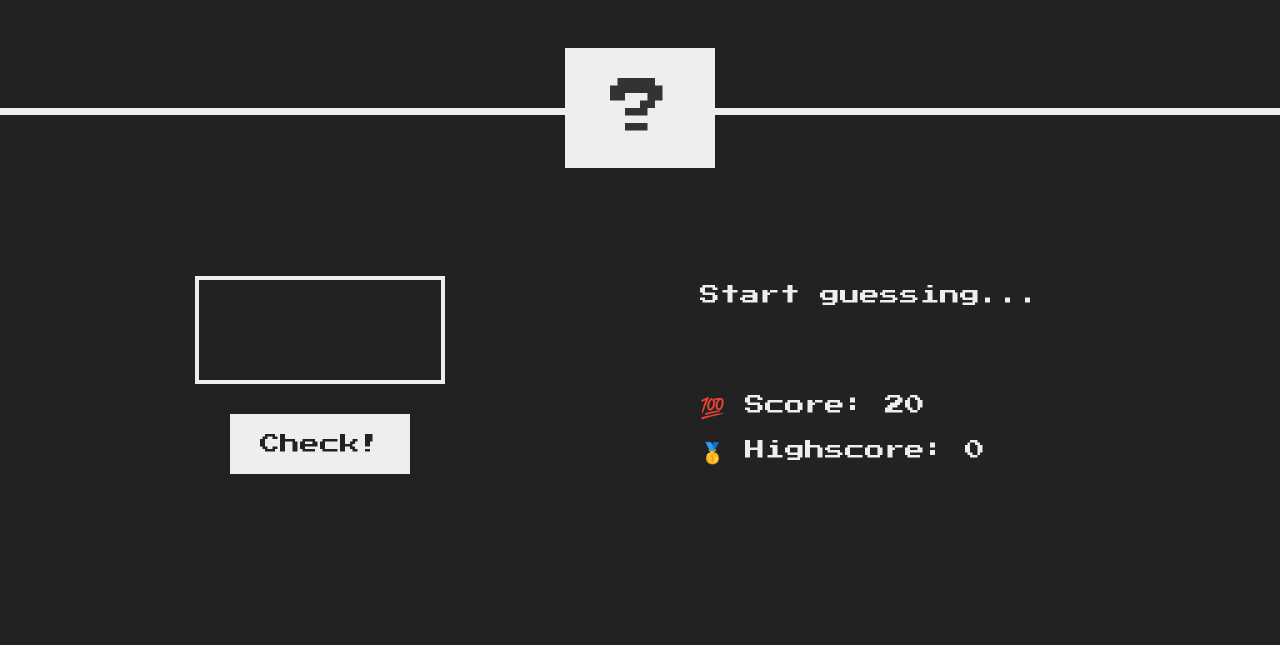
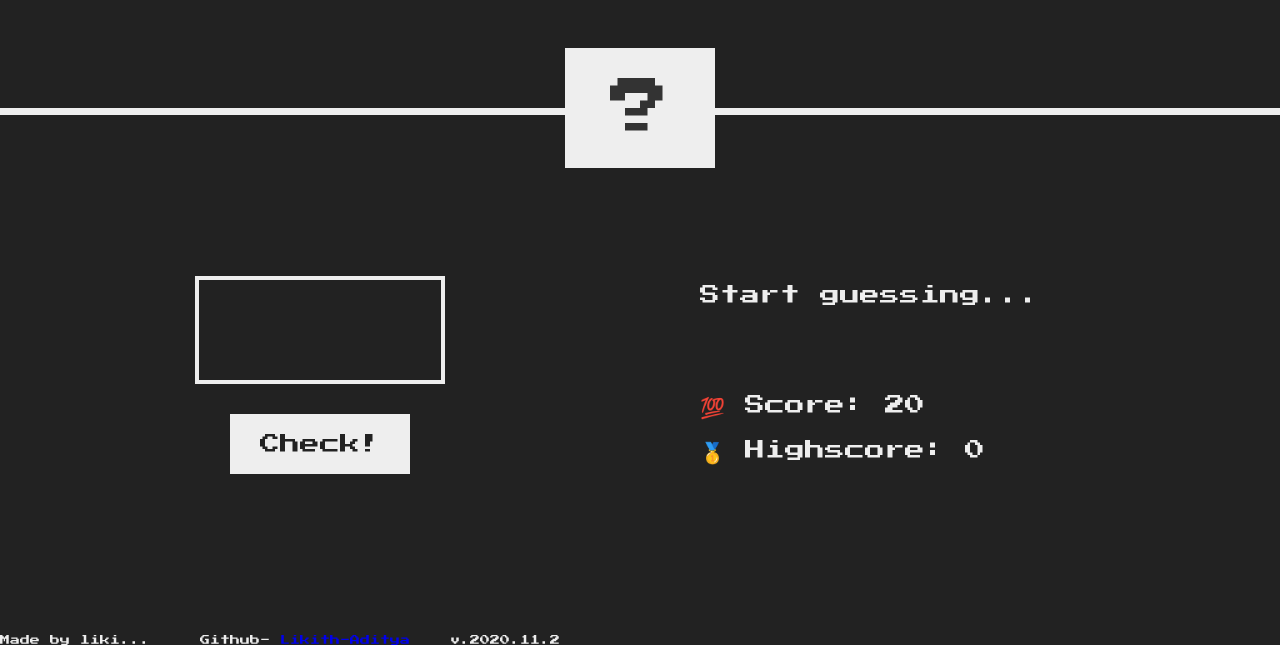
Before and after one commit to Likith-Aditya/GuessingGame, a plain HTML site: page Guess-My-Number/index.html in a window 1280 px wide. Shown: the part 165-810 px from the top of the page. Drawn offline with Linux system fonts and the light colour scheme.

Commit message:
Beautifying
Nothing much

```diff
--- a/Guess-My-Number/index.html
+++ b/Guess-My-Number/index.html
@@ -27,6 +27,9 @@
         </p>
       </section>
     </main>
+    <footer>
+      Made by liki...&nbsp;&nbsp;&nbsp;&nbsp; Github- <a href = "https://github.com/Likith-Aditya/GuessingGame">Likith-Aditya</a>&nbsp;&nbsp;&nbsp;&nbsp;v.2020.11.2
+    </footer>
     <script src="script.js"></script>
   </body>
 </html>
```
